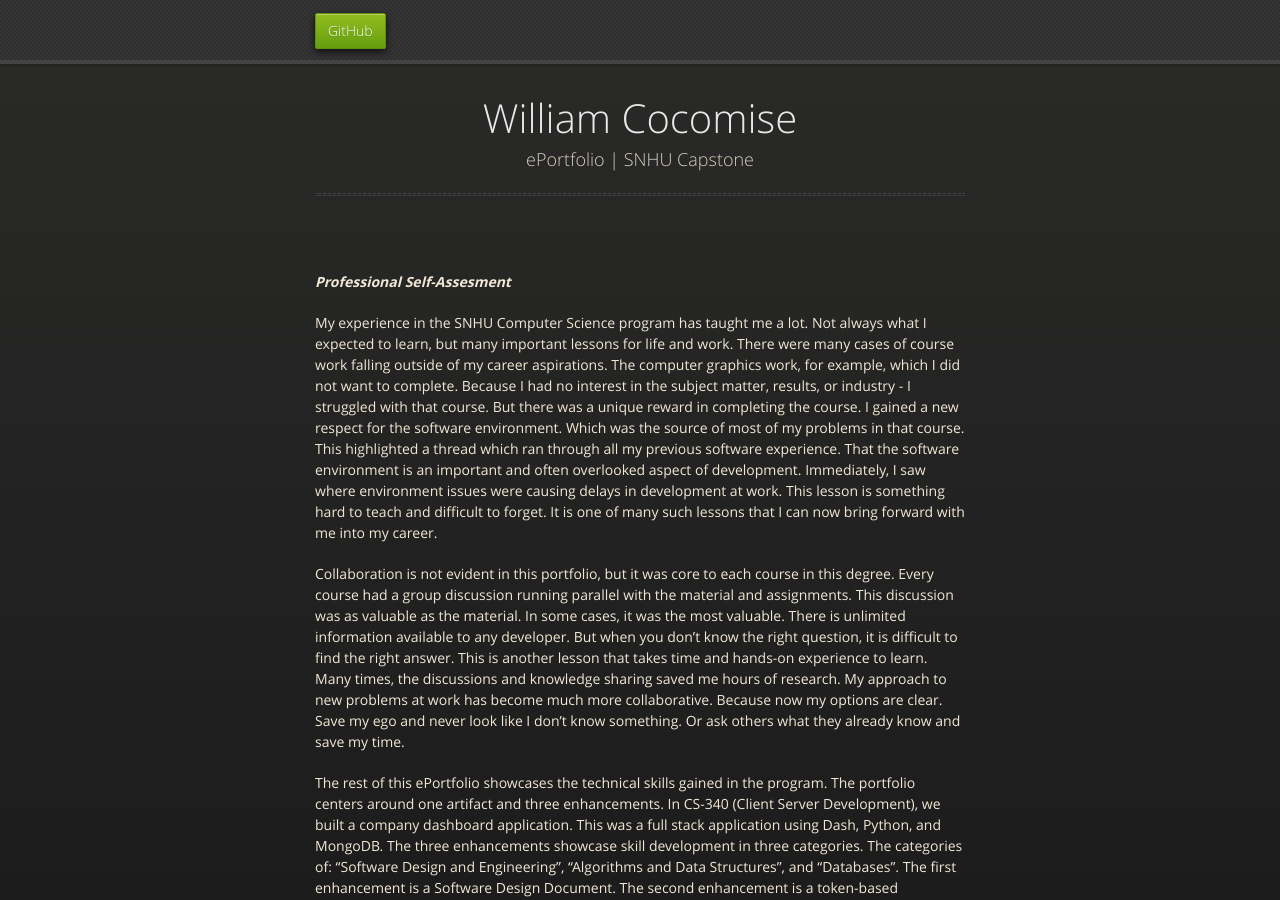
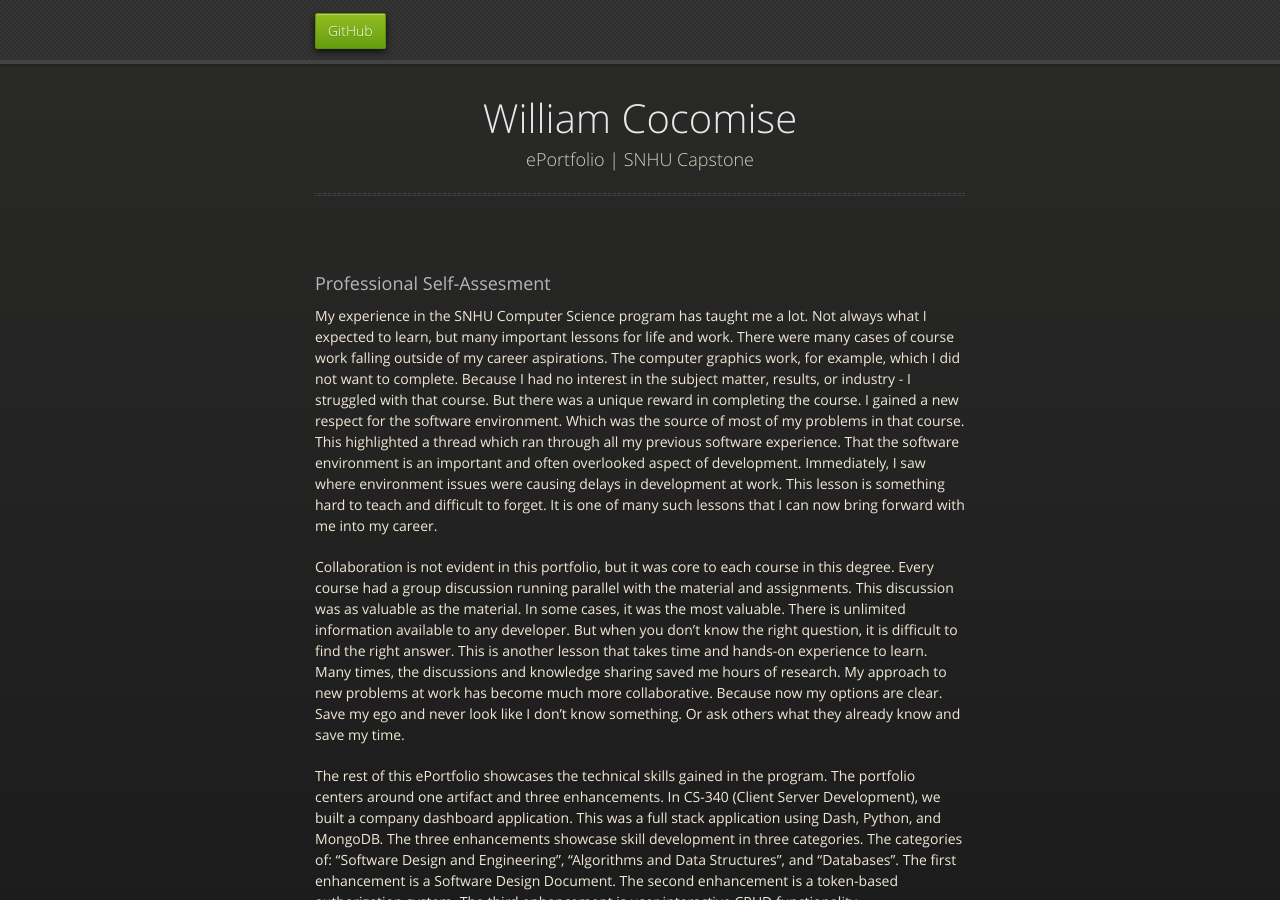
Before and after one commit to b5yB/b5yB.github.io, a Jekyll site: the page built from index.md, in a window 1280 px wide and 900 px high. Built offline with Jekyll 4.4.1, drawn with Linux system fonts in a browser that asks for light colours; our own code applies the rules of GitHub Pages for plain Markdown files.

```diff
--- a/index.md
+++ b/index.md
@@ -3,19 +3,19 @@ layout: default
 ---
 
 
-**_Professional Self-Assesment_**
+### Professional Self-Assesment
 
 My experience in the SNHU Computer Science program has taught me a lot. Not always what I expected to learn, but many important lessons for life and work. There were many cases of course work falling outside of my career aspirations. The computer graphics work, for example, which I did not want to complete. Because I had no interest in the subject matter, results, or industry - I struggled with that course. But there was a unique reward in completing the course. I gained a new respect for the software environment. Which was the source of most of my problems in that course. This highlighted a thread which ran through all my previous software experience. That the software environment is an important and often overlooked aspect of development. Immediately, I saw where environment issues were causing delays in development at work. This lesson is something hard to teach and difficult to forget. It is one of many such lessons that I can now bring forward with me into my career.
 
- Collaboration is not evident in this portfolio, but it was core to each course in this degree. Every course had a group discussion running parallel with the material and assignments. This discussion was as valuable as the material. In some cases, it was the most valuable. There is unlimited information available to any developer. But when you don't know the right question, it is difficult to find the right answer. This is another lesson that takes time and hands-on experience to learn. Many times, the discussions and knowledge sharing saved me hours of research. My approach to new problems at work has become much more collaborative. Because now my options are clear. Save my ego and never look like I don't know something. Or ask others what they already know and save my time.
+Collaboration is not evident in this portfolio, but it was core to each course in this degree. Every course had a group discussion running parallel with the material and assignments. This discussion was as valuable as the material. In some cases, it was the most valuable. There is unlimited information available to any developer. But when you don't know the right question, it is difficult to find the right answer. This is another lesson that takes time and hands-on experience to learn. Many times, the discussions and knowledge sharing saved me hours of research. My approach to new problems at work has become much more collaborative. Because now my options are clear. Save my ego and never look like I don't know something. Or ask others what they already know and save my time.
 
- The rest of this ePortfolio showcases the technical skills gained in the program. The portfolio centers around one artifact and three enhancements. In CS-340 (Client Server Development), we built a company dashboard application. This was a full stack application using Dash, Python, and MongoDB. The three enhancements showcase skill development in three categories. The categories of: "Software Design and Engineering", "Algorithms and Data Structures", and "Databases". The first enhancement is a Software Design Document. The second enhancement is a token-based authorization system. The third enhancement is user interactive CRUD functionality.
+The rest of this ePortfolio showcases the technical skills gained in the program. The portfolio centers around one artifact and three enhancements. In CS-340 (Client Server Development), we built a company dashboard application. This was a full stack application using Dash, Python, and MongoDB. The three enhancements showcase skill development in three categories. The categories of: "Software Design and Engineering", "Algorithms and Data Structures", and "Databases". The first enhancement is a Software Design Document. The second enhancement is a token-based authorization system. The third enhancement is user interactive CRUD functionality.
 
 
 
 
 
-**_Code Review_**
+## Code Review
 
 Code reviews are an important step in the software development process. They can help identify bugs, performance issues, and vulnerabilities. They also ensures compliance and adherence to industry standards. Code review can also promote a collaborative development environment. Though the reviews might seem painful. If done constructively, the developers can gain a lot from the process.
 
@@ -31,7 +31,7 @@ The full code review is available [here](https://drive.google.com/drive/folders/
 
 
 
-**_Enhancement One - Software Design and Engineering_**
+## Enhancement One - Software Design and Engineering
 
 This artifact was not included in the original CS-340 project. I saw room for a software design document. Writing these documents was an assignment in a few other courses. Including this in CS-340 would have been valuable. Then again, many students see the SDD as getting in the way of the coding content of the class. But I have been working in software for two years. I now see the value in understanding the original designs of an application.
 
```
